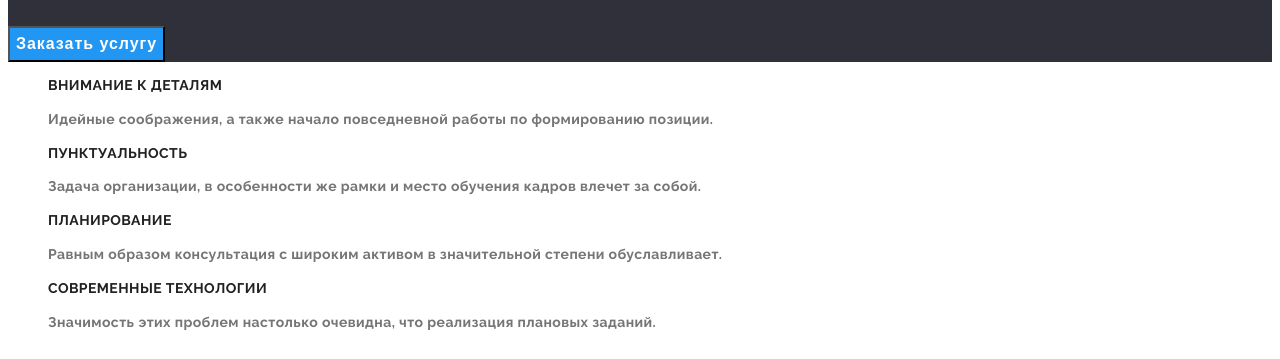
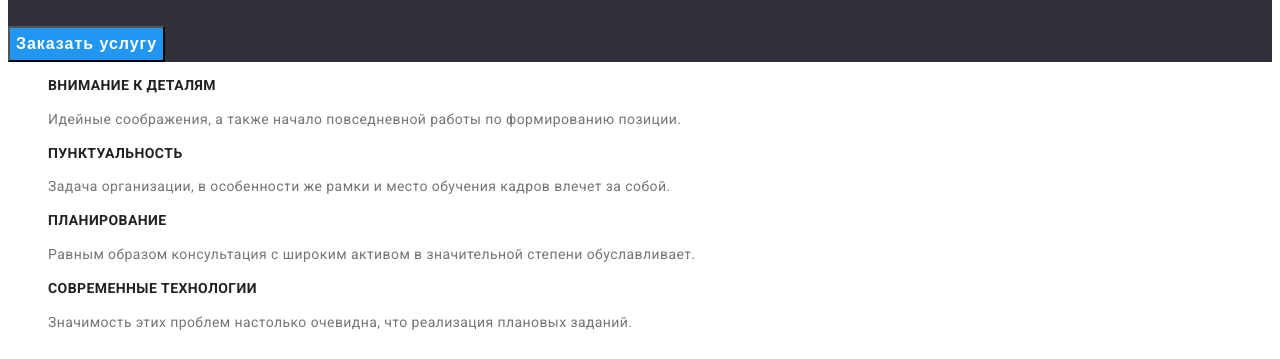
Before and after one commit to yuliia-tymchuk/goit-markup-hw-02, a plain HTML site: page index.html in a window 1280 px wide. Shown: the part 256-615 px from the top of the page. Drawn offline with Linux system fonts and the light colour scheme.

Commit message:
change main font

```diff
--- a/css/styles.css
+++ b/css/styles.css
@@ -13,7 +13,7 @@
 body {
   background-color: var(--primary-bg-color);
   color: var(--title-color);
-  font-family: "Raleway";
+  font-family: "Roboto";
   font-style: normal;
   font-weight: 400;
 }
```
